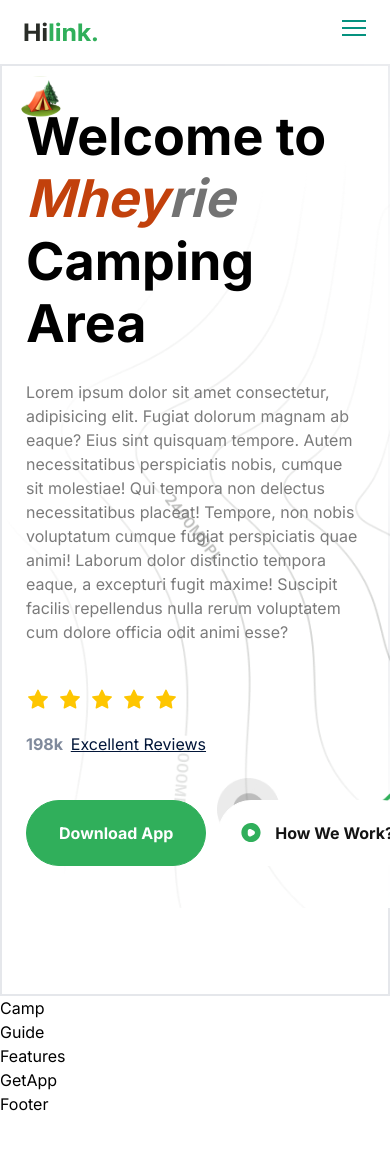
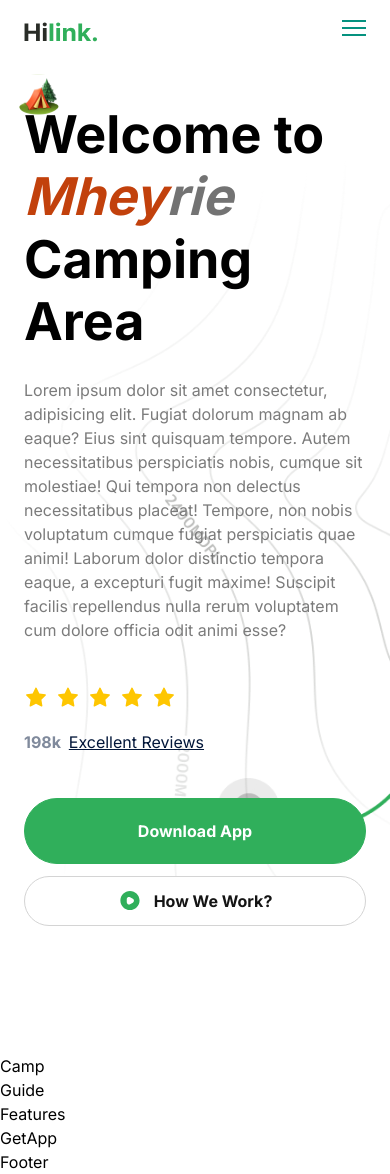
Before and after one commit to mheyrie/next_travelapp, a Next.js app: page / in a window 390 px wide. Before the commit the page ends 1116 px from the top, so only its background shows below. Built offline with nearby package versions, Linux system fonts and the light colour scheme.

Commit message:
Button component Updated

```diff
--- a/app/globals.css
+++ b/app/globals.css
@@ -19,7 +19,7 @@ body {
     @apply  border-white bg-white px-8 py-3 text-green-50
   }
   .btn_white_text  {
-    @apply  border-white bg-white px-8 py-3 text-gray-90
+    @apply  border-neutral-300 bg-white px-8 py-3 text-gray-90
   }
   .btn_green  {
     @apply  border-green-50 bg-green-50 px-8 py-5 text-white
--- a/components/Hero.tsx
+++ b/components/Hero.tsx
@@ -8,7 +8,7 @@ export const Hero = () => {
   const [watchVideo, setWatchVideo] = useState(false);
 
   return (
-    <section className="border-2 max-container padding-container flex flex-col gap-20 py-10 pb-32 md:gap-28 lg:py-20 xl:flex-row">
+    <section className="max-container padding-container flex flex-col gap-20 py-10 pb-32 md:gap-28 lg:py-20 xl:flex-row">
       {/* Conditionally Render Media */}
       {watchVideo && <Media close={() => setWatchVideo(false)} />}
 
@@ -60,7 +60,7 @@ export const Hero = () => {
         </div>
 
         {/* Action Buttons */}
-        <div className="flex w-full gap-3 sm:flex-row">
+        <div className="flex flex-col w-full gap-3 sm:flex-row">
           <Button type="button" title="Download App" variant="btn_green" />
           <Button
             type="button"
```
